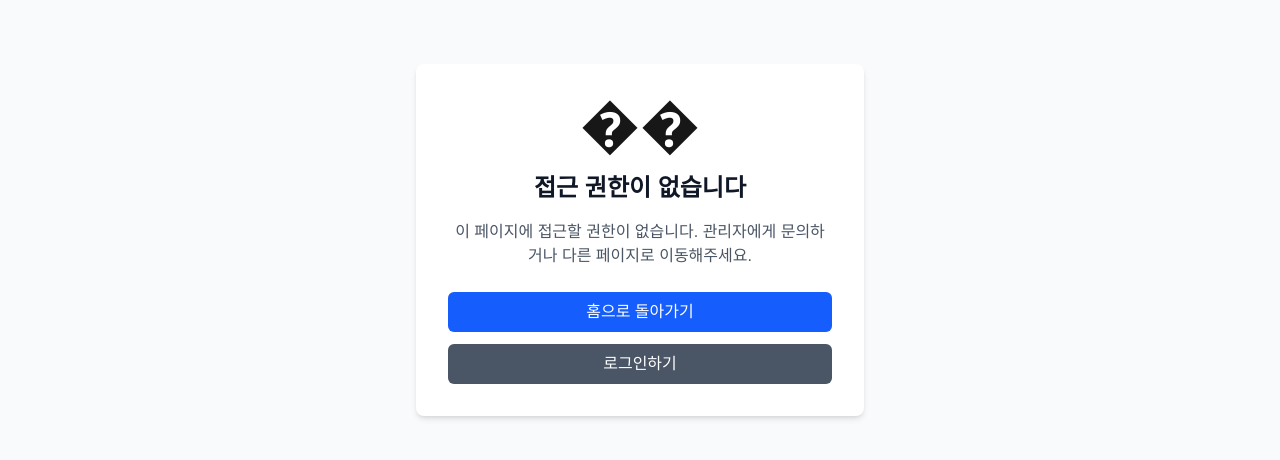
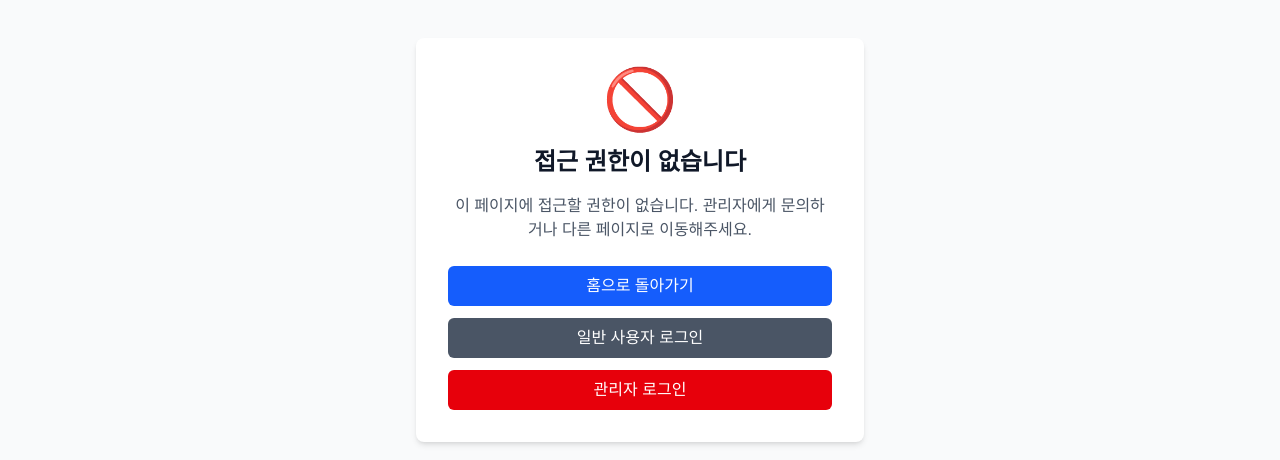
Before and after one commit to KIMKEONHO/Ingredients-Management-System, a Next.js app in the folder frontend/: page /access-denied in a window 1280 px wide. Shown: the part 232-692 px from the top of the page. Built offline with nearby package versions, Linux system fonts and the light colour scheme; no server answers.

Commit message:
[ front ] : #71 [관리자] 관리자 로그인 실패시 페이지 추가

```diff
--- a/frontend/src/app/access-denied/page.tsx
+++ b/frontend/src/app/access-denied/page.tsx
@@ -5,7 +5,7 @@
     <div className="min-h-screen flex items-center justify-center bg-gray-50">
       <div className="max-w-md w-full space-y-8 text-center">
         <div className="bg-white p-8 rounded-lg shadow-md">
-          <div className="text-6xl mb-4">��</div>
+          <div className="text-6xl mb-4">🚫</div>
           <h1 className="text-2xl font-bold text-gray-900 mb-4">
             접근 권한이 없습니다
           </h1>
@@ -23,7 +23,13 @@
               href="/login"
               className="w-full bg-gray-600 text-white py-2 px-4 rounded-md hover:bg-gray-700 transition-colors block"
             >
-              로그인하기
+              일반 사용자 로그인
+            </Link>
+            <Link
+              href="/admin/login"
+              className="w-full bg-red-600 text-white py-2 px-4 rounded-md hover:bg-red-700 transition-colors block"
+            >
+              관리자 로그인
             </Link>
           </div>
         </div>
```
Also changed, not shown: 1 other file (tests, documents, lock files or other folders).
